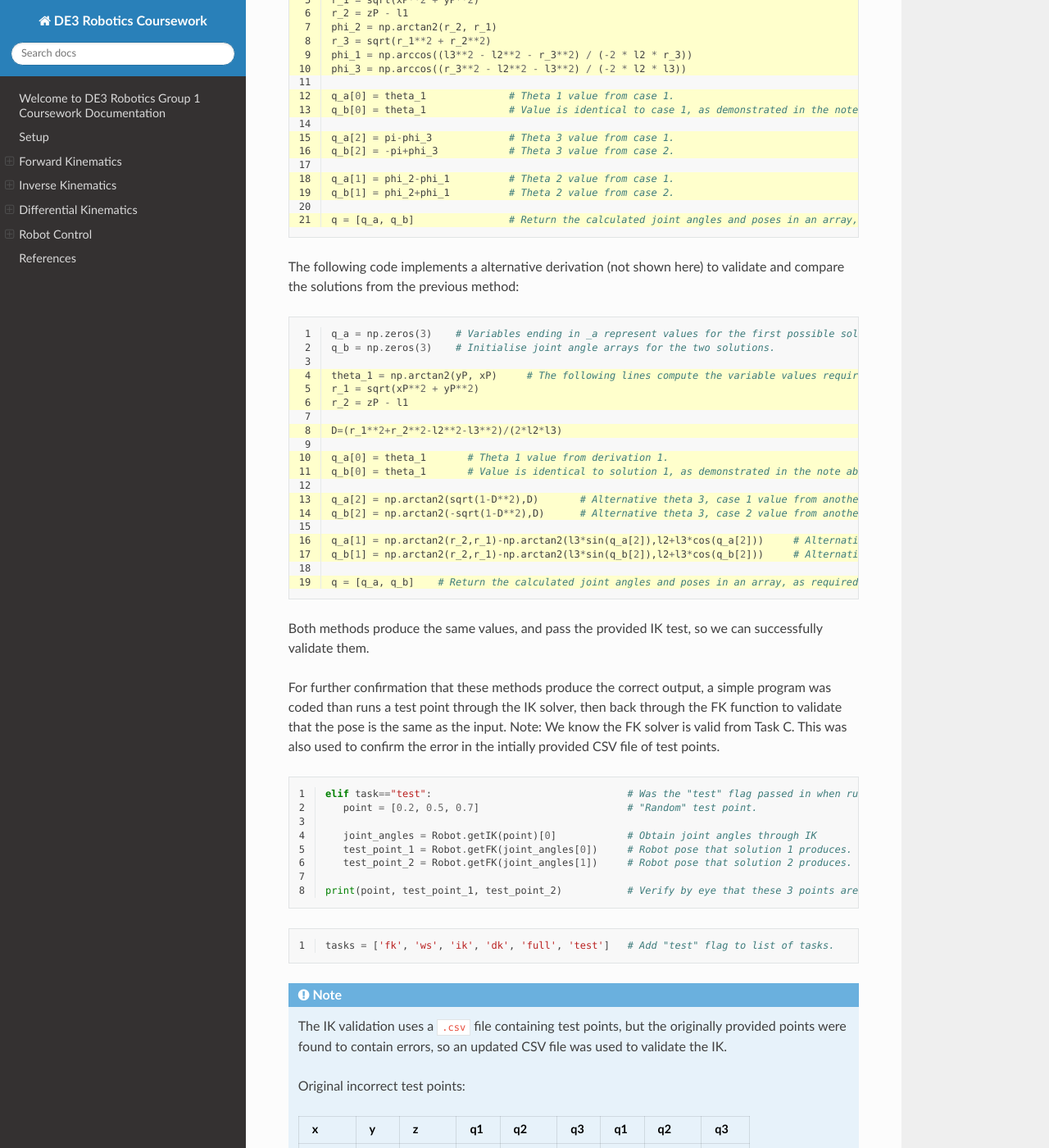
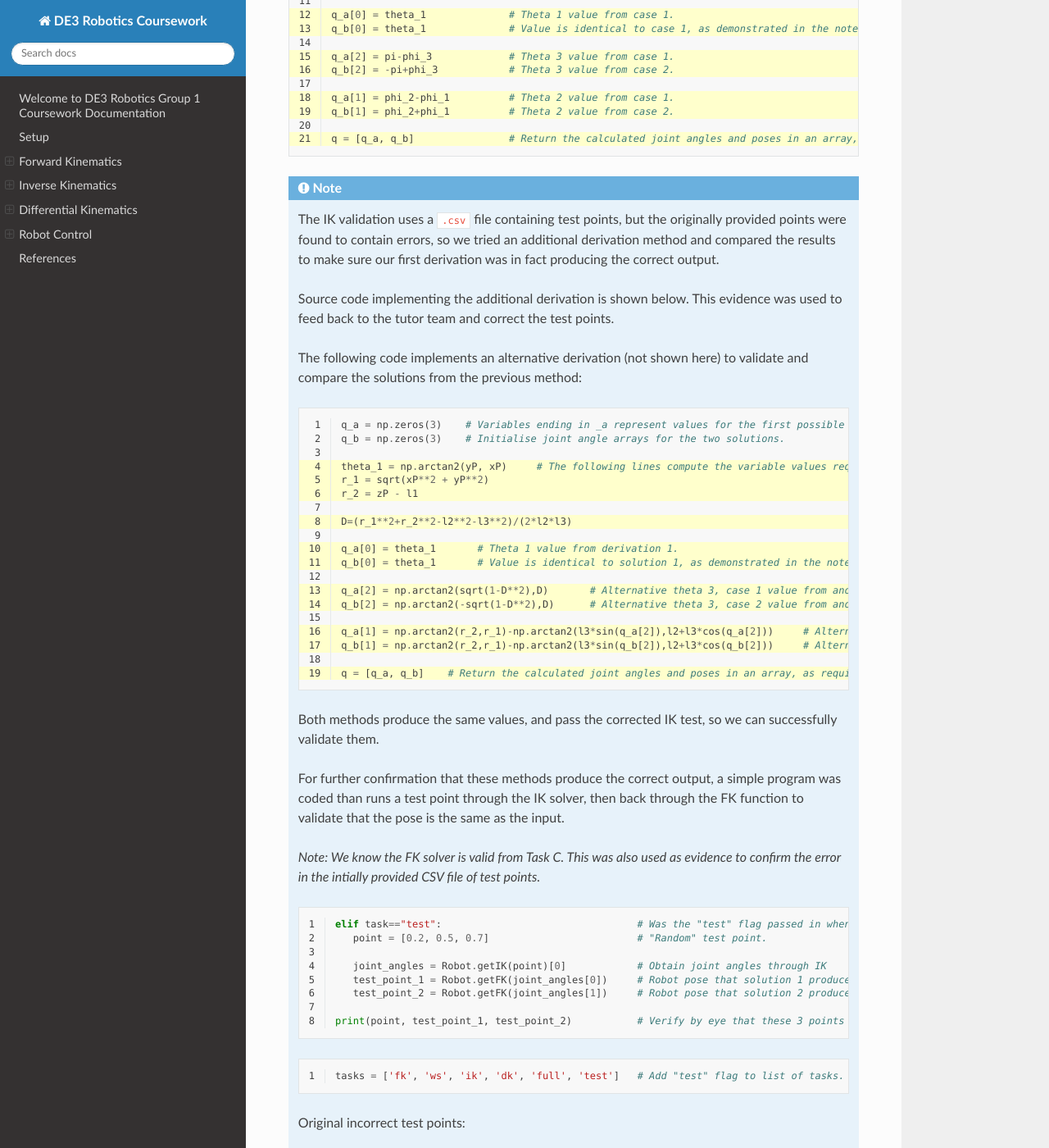
Before and after one commit to oliver-veal/robotics-coursework, a Sphinx documentation site: the page built from docs/source/index.rst, in a window 1280 px wide and 1400 px high, scrolled down 15722 px. Shown: the whole window at 82% size. Built offline with Sphinx 7.4.7 and the Read the Docs theme 2.0.0, drawn with Linux system fonts in a browser that asks for light colours; some of the changed text lies outside the part shown.

Commit message:
Task F Note Change

```diff
--- a/docs/source/index.rst
+++ b/docs/source/index.rst
@@ -529,6 +523,9 @@ and
 .. image:: img/E_equation2.png
    :width: 300
    :alt: Task E Equation 2
+
+Derivation for Arm Bent Upwards [8]_ [9]_ [10]_
+-----------------------------------------------
 
 .. image:: img/diagram_side_view.png
    :width: 500
@@ -702,57 +699,62 @@ The following code implements the derivation to obtain both IK solutions:
 
    q = [q_a, q_b]                # Return the calculated joint angles and poses in an array, as required by the function.
 
-The following code implements a alternative derivation (not shown here) to validate and compare the solutions from the previous method:
+.. Note::
 
-.. code-block:: python
-   :linenos:
-   :emphasize-lines: 4-6, 8, 10,11, 13,14, 16,17, 19
+   The IK validation uses a ``.csv`` file containing test points, but the originally provided points were found to contain errors, so we tried an additional derivation method and compared the results to make sure our first derivation was in fact producing the correct output.
 
-   q_a = np.zeros(3)    # Variables ending in _a represent values for the first possible solution, and _b the second.
-   q_b = np.zeros(3)    # Initialise joint angle arrays for the two solutions.
+   Source code implementing the additional derivation is shown below.
+   This evidence was used to feed back to the tutor team and correct the test points.
 
-   theta_1 = np.arctan2(yP, xP)     # The following lines compute the variable values required by the alternative derivation.
-   r_1 = sqrt(xP**2 + yP**2)
-   r_2 = zP - l1
+   The following code implements an alternative derivation (not shown here) to validate and compare the solutions from the previous method:
 
-   D=(r_1**2+r_2**2-l2**2-l3**2)/(2*l2*l3)
+   .. code-block:: python
+      :linenos:
+      :emphasize-lines: 4-6, 8, 10,11, 13,14, 16,17, 19
 
-   q_a[0] = theta_1       # Theta 1 value from derivation 1.
-   q_b[0] = theta_1       # Value is identical to solution 1, as demonstrated in the note above.
+      q_a = np.zeros(3)    # Variables ending in _a represent values for the first possible solution, and _b the second.
+      q_b = np.zeros(3)    # Initialise joint angle arrays for the two solutions.
 
-   q_a[2] = np.arctan2(sqrt(1-D**2),D)       # Alternative theta 3, case 1 value from another derivation.
-   q_b[2] = np.arctan2(-sqrt(1-D**2),D)      # Alternative theta 3, case 2 value from another derivation.
+      theta_1 = np.arctan2(yP, xP)     # The following lines compute the variable values required by the alternative derivation.
+      r_1 = sqrt(xP**2 + yP**2)
+      r_2 = zP - l1
 
-   q_a[1] = np.arctan2(r_2,r_1)-np.arctan2(l3*sin(q_a[2]),l2+l3*cos(q_a[2]))     # Alternative theta 2, case 1 value from another derivation.
-   q_b[1] = np.arctan2(r_2,r_1)-np.arctan2(l3*sin(q_b[2]),l2+l3*cos(q_b[2]))     # Alternative theta 2, case 2 value from another derivation.
+      D=(r_1**2+r_2**2-l2**2-l3**2)/(2*l2*l3)
 
-   q = [q_a, q_b]    # Return the calculated joint angles and poses in an array, as required by the function.
+      q_a[0] = theta_1       # Theta 1 value from derivation 1.
+      q_b[0] = theta_1       # Value is identical to solution 1, as demonstrated in the note above.
 
-Both methods produce the same values, and pass the provided IK test, so we can successfully validate them.
+      q_a[2] = np.arctan2(sqrt(1-D**2),D)       # Alternative theta 3, case 1 value from another derivation.
+      q_b[2] = np.arctan2(-sqrt(1-D**2),D)      # Alternative theta 3, case 2 value from another derivation.
 
-For further confirmation that these methods produce the correct output, a simple program was coded than runs a test point through the IK solver, then back through the FK function to validate that the pose is the same as the input.
-Note: We know the FK solver is valid from Task C.
-This was also used to confirm the error in the intially provided CSV file of test points.
+      q_a[1] = np.arctan2(r_2,r_1)-np.arctan2(l3*sin(q_a[2]),l2+l3*cos(q_a[2]))     # Alternative theta 2, case 1 value from another derivation.
+      q_b[1] = np.arctan2(r_2,r_1)-np.arctan2(l3*sin(q_b[2]),l2+l3*cos(q_b[2]))     # Alternative theta 2, case 2 value from another derivation.
 
-.. code-block:: python
-   :linenos:
+      q = [q_a, q_b]    # Return the calculated joint angles and poses in an array, as required by the function.
 
-   elif task=="test":                                 # Was the "test" flag passed in when running the program.
-      point = [0.2, 0.5, 0.7]                         # "Random" test point.
+   Both methods produce the same values, and pass the corrected IK test, so we can successfully validate them.
 
-      joint_angles = Robot.getIK(point)[0]            # Obtain joint angles through IK
-      test_point_1 = Robot.getFK(joint_angles[0])     # Robot pose that solution 1 produces.
-      test_point_2 = Robot.getFK(joint_angles[1])     # Robot pose that solution 2 produces.
+   For further confirmation that these methods produce the correct output, a simple program was coded than runs a test point through the IK solver, then back through the FK function to validate that the pose is the same as the input.
 
-   print(point, test_point_1, test_point_2)           # Verify by eye that these 3 points are the same. If they are, the IK is valid.
+   *Note: We know the FK solver is valid from Task C.
+   This was also used as evidence to confirm the error in the intially provided CSV file of test points.*
 
-.. code-block:: python
-   :linenos:
+   .. code-block:: python
+      :linenos:
 
-   tasks = ['fk', 'ws', 'ik', 'dk', 'full', 'test']   # Add "test" flag to list of tasks.
+      elif task=="test":                                 # Was the "test" flag passed in when running the program.
+         point = [0.2, 0.5, 0.7]                         # "Random" test point.
 
-.. note::
-   The IK validation uses a ``.csv`` file containing test points, but the originally provided points were found to contain errors, so an updated CSV file was used to validate the IK.
+         joint_angles = Robot.getIK(point)[0]            # Obtain joint angles through IK
+         test_point_1 = Robot.getFK(joint_angles[0])     # Robot pose that solution 1 produces.
+         test_point_2 = Robot.getFK(joint_angles[1])     # Robot pose that solution 2 produces.
+
+      print(point, test_point_1, test_point_2)           # Verify by eye that these 3 points are the same. If they are, the IK is valid.
+
+   .. code-block:: python
+      :linenos:
+
+      tasks = ['fk', 'ws', 'ik', 'dk', 'full', 'test']   # Add "test" flag to list of tasks.
 
    Original incorrect test points:
 
```
Also changed, not shown: other parts of docs/source/index.rst (+3 -9 lines).
